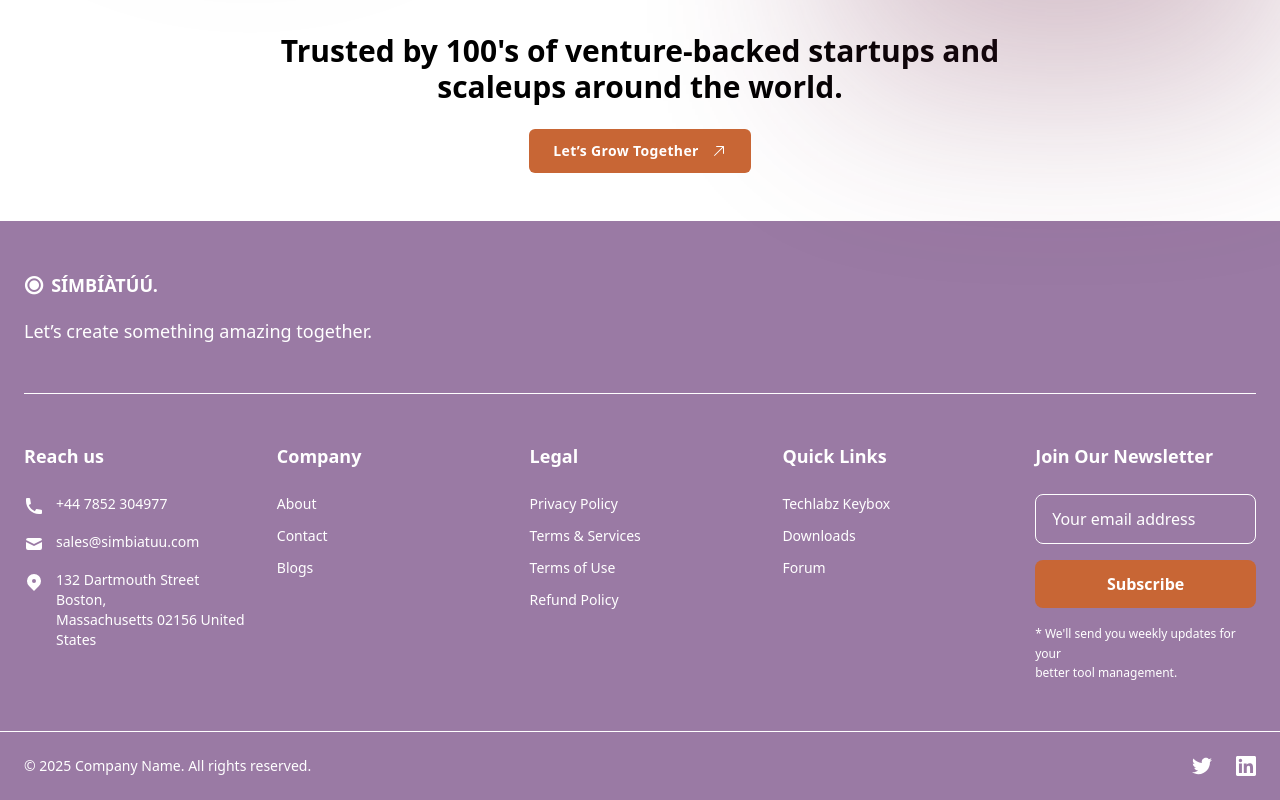
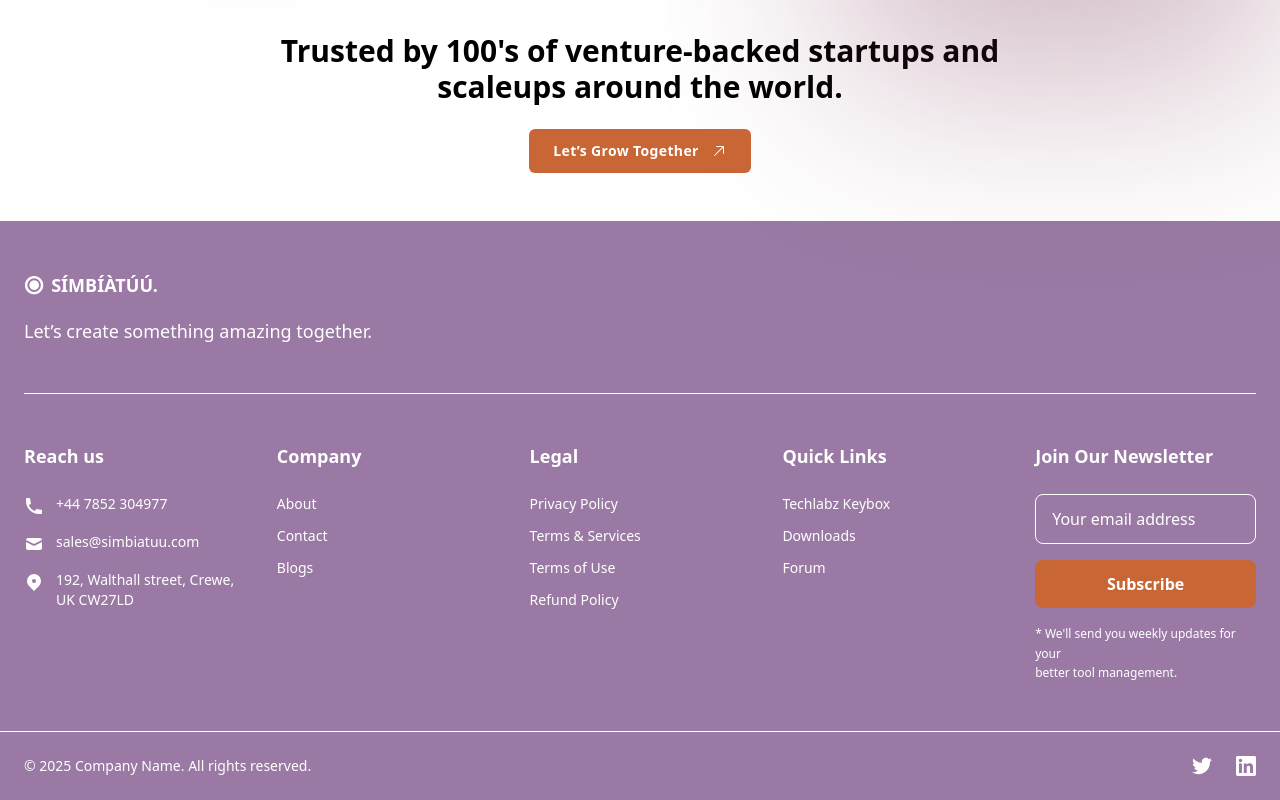
Before and after one commit to oluekundayo/simbiatuu, an Angular app: page /home in a window 1280 px wide. Shown: the part 2860-3660 px from the top of the page. Built offline with nearby package versions, Linux system fonts and the light colour scheme.

Commit message:
address fixed

```diff
--- a/src/app/components/footer/footer.component.html
+++ b/src/app/components/footer/footer.component.html
@@ -140,8 +140,8 @@
               />
             </svg>
             <span
-              >132 Dartmouth Street Boston,<br />Massachusetts 02156 United
-              States</span
+              >
+              192, Walthall street, Crewe,<br />UK CW27LD</span
             >
           </div>
         </div>
```
